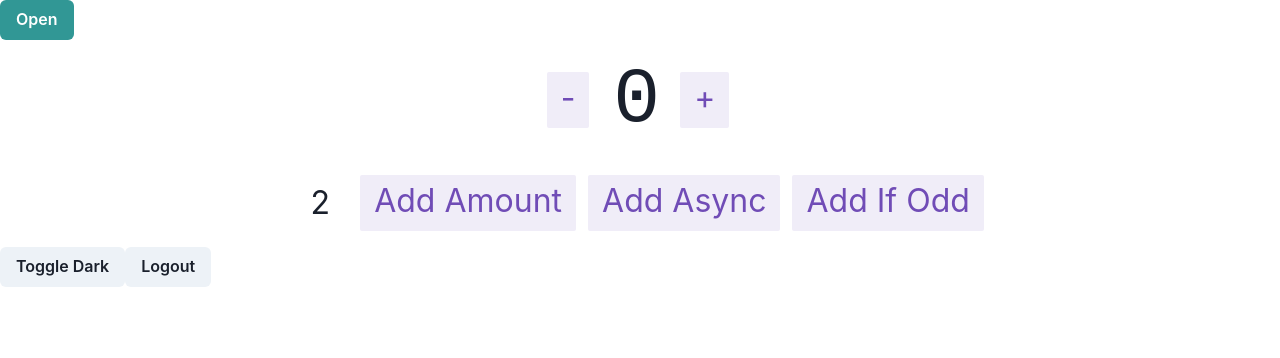
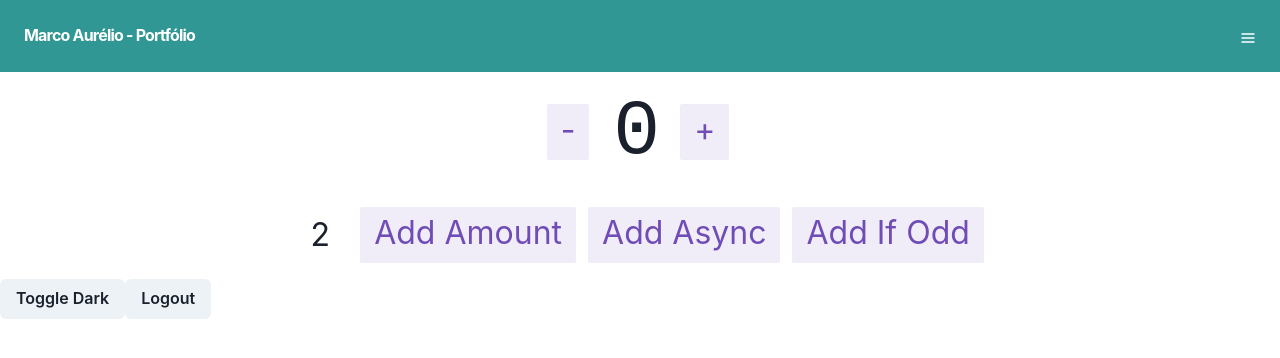
Before and after one commit to marcolongitude/mustafar-portfolio, a React (Create React App) app: page /counter in a window 1280 px wide. Shown: the top 358 px of the page. Built offline with nearby package versions, Linux system fonts and the light colour scheme; sample sign-in values are in the browser's storage.

Commit message:
add header on project

```diff
--- /dev/null
+++ b/src/components/header/index.tsx
@@ -0,0 +1,41 @@
+import React, { FC } from "react";
+import {
+  Box,
+  Heading,
+  Flex,
+  useDisclosure
+} from "@chakra-ui/react";
+import { HamburgerIcon } from "@chakra-ui/icons";
+import { SideBar } from "../menuSideBar";
+
+interface Props {}
+
+export const Header: FC<Props> = () => {
+  const { isOpen, onOpen, onClose } = useDisclosure();
+  const handleToggle = () => (isOpen ? onClose() : onOpen());
+
+  return (
+    <>
+        <Flex
+        as="nav"
+        align="center"
+        justify="space-between"
+        wrap="wrap"
+        padding={6}
+        bg="teal.500"
+        color="white"
+        >
+        <Flex align="center" mr={5}>
+            <Heading as="h1" size="sm" letterSpacing={"tighter"}>
+            Marco Aurélio - Portfólio
+            </Heading>
+        </Flex>
+
+        <Box display={{ base: "block" }} onClick={handleToggle}>
+            <HamburgerIcon />
+        </Box>
+        </Flex>
+        <SideBar isOpenMenu={isOpen} onCloseMenu={onClose} />
+    </>
+  );
+};
--- a/src/components/menuSideBar/index.tsx
+++ b/src/components/menuSideBar/index.tsx
@@ -30,10 +30,11 @@ import Avatar from '../avatar'
 
 
 interface SidebarProps {
+    isOpenMenu: boolean
+    onCloseMenu: any
 }
 
-export const SideBar: FC<SidebarProps> = () => {
-    const { isOpen, onOpen, onClose } = useDisclosure()
+export const SideBar: FC<SidebarProps> = ({isOpenMenu, onCloseMenu}: SidebarProps) => {
     const btnRef = React.useRef<any>()
     const dispatch = useAppDispatch()
     const navigate = useNavigate()
@@ -46,13 +47,10 @@ export const SideBar: FC<SidebarProps> = () => {
 
     return (
         <>
-            <Button ref={btnRef} colorScheme='teal' onClick={onOpen}>
-                Open
-            </Button>
             <Drawer
-                isOpen={isOpen}
+                isOpen={isOpenMenu}
                 placement='right'
-                onClose={onClose}
+                onClose={onCloseMenu}
                 finalFocusRef={btnRef}
             >
                 <DrawerOverlay />
--- a/src/features/auth/Login.tsx
+++ b/src/features/auth/Login.tsx
@@ -79,6 +79,7 @@ export const Login = () => {
       ]}
     >
       <Box
+        p='5'
         bg="blackAlpha.800"
         width='30%'
         minW='72'
--- a/src/utils/PrivateOutLet.tsx
+++ b/src/utils/PrivateOutLet.tsx
@@ -1,5 +1,5 @@
 import { Navigate, Outlet, useLocation } from 'react-router-dom'
-import { SideBar } from '../components/menuSideBar'
+import { Header } from '../components/header'
 import { useAuth } from '../hooks/useAuth'
 
 export function PrivateOutlet() {
@@ -8,7 +8,7 @@ export function PrivateOutlet() {
 
   return auth.token ? (
     <>
-      <SideBar />
+      <Header />
       <Outlet />
     </>
   ) : (
```
